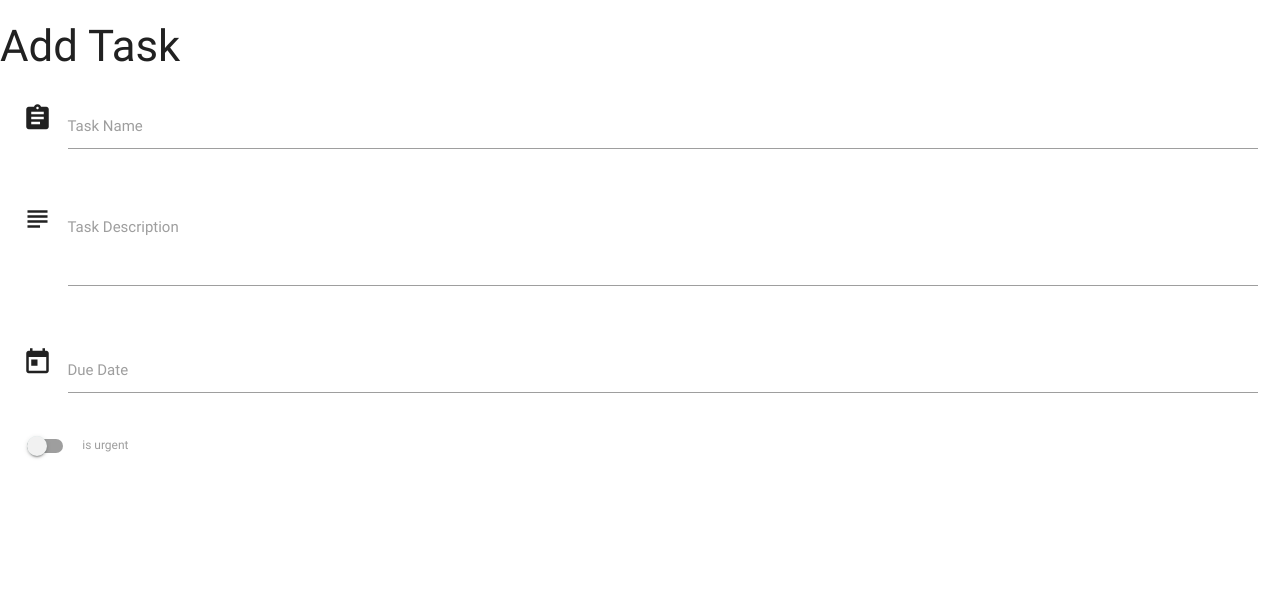
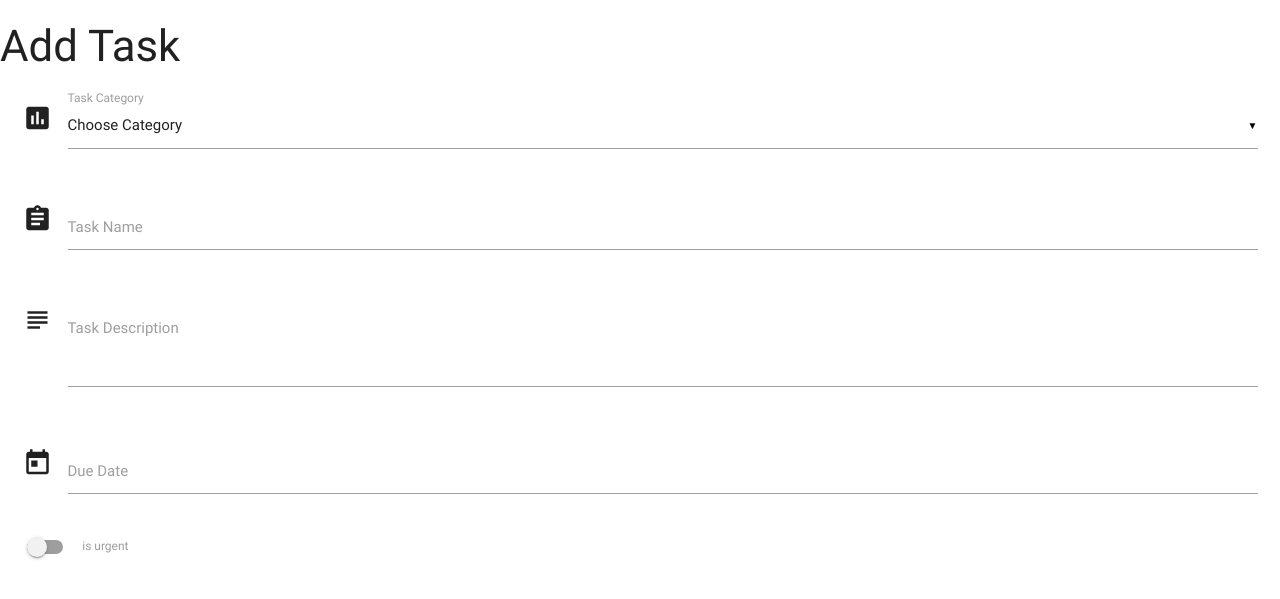
Before and after one commit to sywekpiorko1/flask-task-manager, a Flask app: page /add_task in a window 1280 px wide. Shown: the top 599 px of the page. Run offline with Flask 2, Linux system fonts and the light colour scheme; data that the repository does not hold is empty; some libraries are stand-ins or nearby versions.

Commit message:
Allow Task Category Selection in addtask.html - Data Bindimg with MongoDB

```diff
--- a/app.py
+++ b/app.py
@@ -17,7 +17,9 @@ def get_tasks():
 
 @app.route('/add_task')
 def add_task():
-    return render_template('addtask.html')
+    _categories = mongo.db.categories.find()
+    category_list = [category for category in _categories]
+    return render_template('addtask.html', categories = category_list )
 
 if __name__ == '__main__':
     app.run(host=os.environ.get('IP'),
--- a/templates/addtask.html
+++ b/templates/addtask.html
@@ -3,6 +3,20 @@
 <h3>Add Task</h3>
 <div class="row">
     <form action="" method="POST" class="col s12">
+
+        <div class="row">
+            <div class="input-field col s12">
+                <i class="material-icons prefix">poll</i>
+                <select id="category" name="category_name">
+                    <option value="" disabled selected>Choose Category</option>
+                    {% for cat in categories %}
+                    <option value="{{cat.category_name}}">{{cat.category_name}}</option></option>
+                    {% endfor %}
+                </select>
+                <label>Task Category</label>
+            </div>
+        </div>
+
         <div class="row">
             <div class="input-field col s12">
                 <i class="material-icons prefix">assignment</i>
@@ -19,7 +33,7 @@
             </div>
         </div>
 
-         <div class="row">
+        <div class="row">
             <div class="input-field col s12">
                 <i class="material-icons prefix">today</i>
                 <input id="due_date" name="due_date" type="text" class="datepicker">
--- a/templates/base.html
+++ b/templates/base.html
@@ -20,6 +20,7 @@
     <script type="text/javascript">
         $(document).ready(function() {
             $('.collapsible').collapsible();
+            $('select').material_select();
         });
 
         $('.datepicker').pickadate({
```
